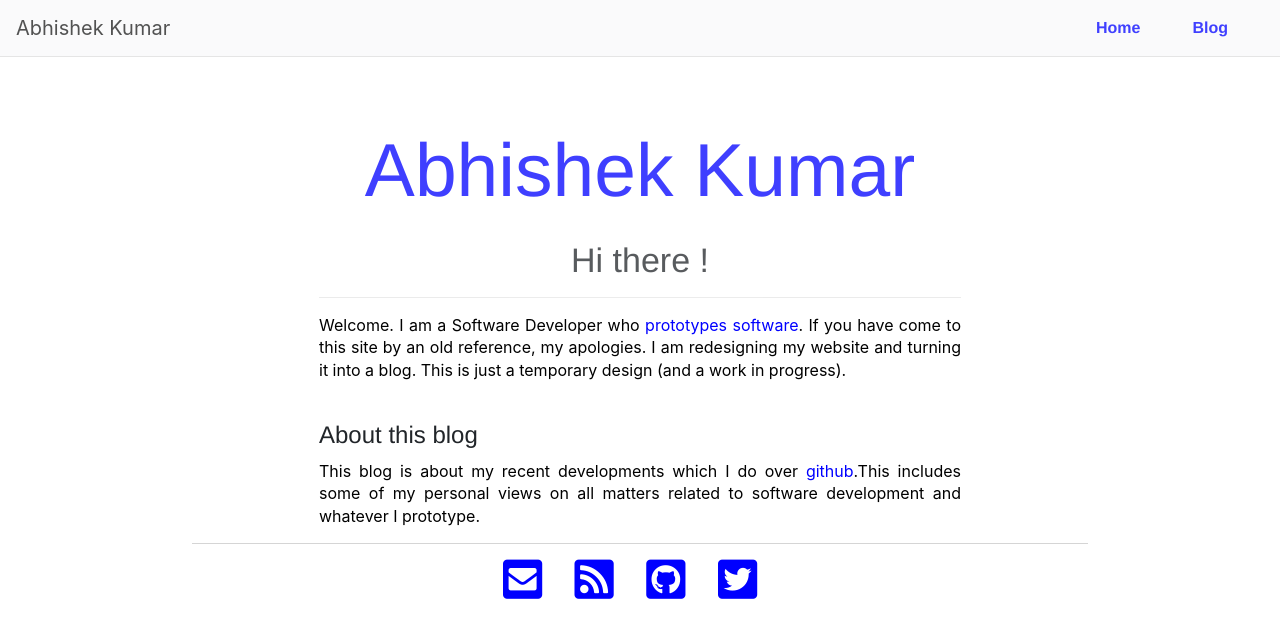
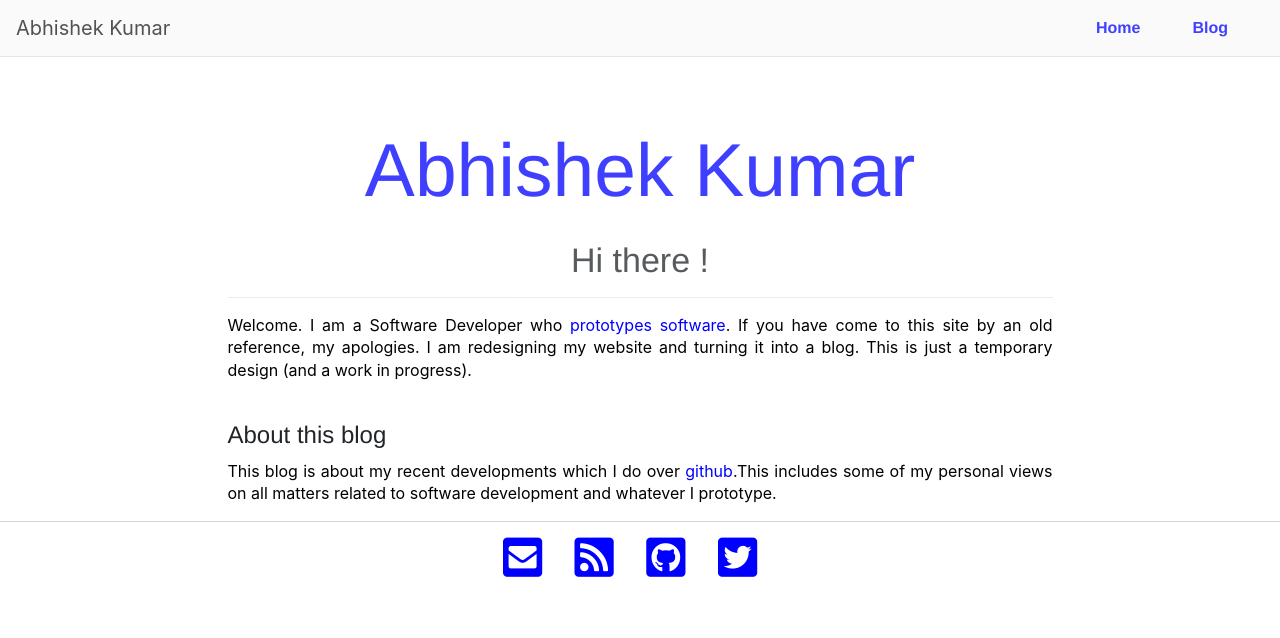
Before and after one commit to Mr-Kumar-Abhishek/Mr-Kumar-Abhishek.github.io, a Jekyll site: the page built from index.html, in a window 1280 px wide. Shown: the top 638 px of the page. Built offline with Jekyll 4.4.1, drawn with Linux system fonts in a browser that asks for light colours; nearby versions of some CDN libraries.

Commit message:
remove body styles

```diff
--- a/css/main.css
+++ b/css/main.css
@@ -1,2 +1,2 @@
-html{background:#FFF;color:#000}body{margin:auto;width:70%}header{border-bottom:57px solid #ddd;background-color:#fff;opacity:0.75;position:fixed;left:0px;top:0px;height:56px;width:100%;z-index:50}h1,h2,h3,h4,nav ul,footer ul{font-family:'Helvetica', 'Arial', 'Sans-Serif'}nav ul,footer ul{padding:0px;list-style:none;font-weight:bold}nav ul li,footer ul li{display:inline;margin-right:20px}a{text-decoration:none;color:blue}a:hover{text-decoration:underline}h1{font-size:2em;margin-bottom:25px}h2{font-size:1.7em}h3{font-size:1.5em;margin-bottom:10px}h4{font-size:1.3em}h5{font-size:1.1em}h6{font-size:1em}p,.post ul li{font-size:1em;line-height:1.4em;color:#000;text-align:justify}.post{border-bottom:1px solid #D5D5D5}footer{border-top:1px solid #d5d5d5;padding-top:3px;font-size:2.8em}ul.posts{margin:20px auto 40px;font-size:1.1em}ul.posts li{list-style:none}pre{padding:10px;overflow:auto;line-height:1.7;background-color:#5f656f;border-radius:5px}code{background-color:#5f656f;color:#e1ecf3;font-weight:bold}.container{padding-top:100px}.header-bar{left:0px;top:0px;position:relative;font-size:20px;display:block;opacity:0.75;width:100%;text-align:center;padding-top:25px;line-height:3em;z-index:25}.header-bar h1{color:blue;font-size:75px;font-weight:100}
+html{background:#FFF;color:#000}header{border-bottom:57px solid #ddd;background-color:#fff;opacity:0.75;position:fixed;left:0px;top:0px;height:56px;width:100%;z-index:50}h1,h2,h3,h4,nav ul,footer ul{font-family:'Helvetica', 'Arial', 'Sans-Serif'}nav ul,footer ul{padding:0px;list-style:none;font-weight:bold}nav ul li,footer ul li{display:inline;margin-right:20px}a{text-decoration:none;color:blue}a:hover{text-decoration:underline}h1{font-size:2em;margin-bottom:25px}h2{font-size:1.7em}h3{font-size:1.5em;margin-bottom:10px}h4{font-size:1.3em}h5{font-size:1.1em}h6{font-size:1em}p,.post ul li{font-size:1em;line-height:1.4em;color:#000;text-align:justify}.post{border-bottom:1px solid #D5D5D5}footer{border-top:1px solid #d5d5d5;padding-top:3px;font-size:2.8em}ul.posts{margin:20px auto 40px;font-size:1.1em}ul.posts li{list-style:none}pre{padding:10px;overflow:auto;line-height:1.7;background-color:#5f656f;border-radius:5px}code{background-color:#5f656f;color:#e1ecf3;font-weight:bold}.container{padding-top:100px}.header-bar{left:0px;top:0px;position:relative;font-size:20px;display:block;opacity:0.75;width:100%;text-align:center;padding-top:25px;line-height:3em;z-index:25}.header-bar h1{color:blue;font-size:75px;font-weight:100}
 /*# sourceMappingURL=main.css.map */
--- a/css/main.scss
+++ b/css/main.scss
@@ -3,11 +3,6 @@ $links: #0000FF;
 html {
     background: #FFF;
     color: #000;
-}
-
-body {
-    margin: auto;
-    width: 70%;
 }
 
 header {
```
Also changed, not shown: 1 other file.
